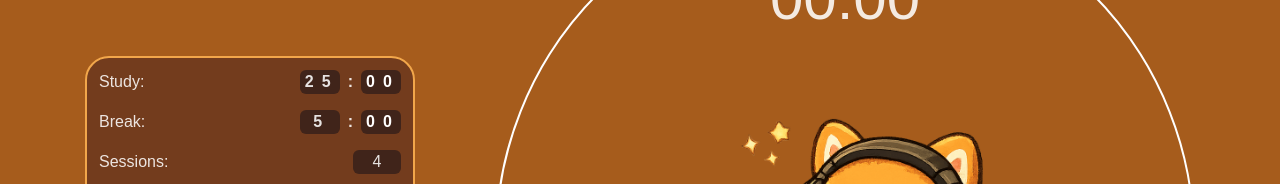
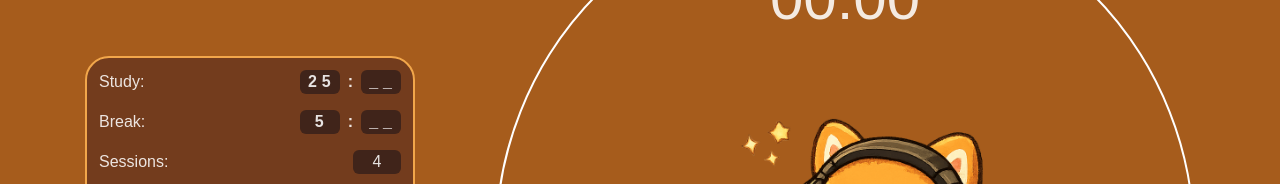
Before and after one commit to colacco/PomodoroInu, a React (Vite) app: page / in a window 1280 px wide. Shown: the part 201-385 px from the top of the page. Built offline with nearby package versions, Linux system fonts and the light colour scheme.

Commit message:
fix(language): fix Language file to detect current language

```diff
--- a/src/components/_shared/Language.tsx
+++ b/src/components/_shared/Language.tsx
@@ -2,8 +2,8 @@ import { useState, useEffect } from "react";
 import { useTranslation } from "react-i18next";
 
 export default function Language({className}: {className: string}){
-    const [ isChecked, setIsChecked ] = useState(false);
-    const { t, i18n } = useTranslation();
+     const { t, i18n } = useTranslation();
+    const [ isChecked, setIsChecked ] = useState(() => i18n.language === "pt");
 
     useEffect(() => {
         i18n.changeLanguage( isChecked? "pt" : "en" )
--- a/src/components/page-sections/home/Settings.tsx
+++ b/src/components/page-sections/home/Settings.tsx
@@ -12,7 +12,6 @@ interface SettingsProps {
 
 export default function Settings({ settings, closeSettings, timerSettings, onSettingsChange }: SettingsProps) {
     const { t, i18n } = useTranslation();
-
     const [language, setLanguage] = useState(i18n.language);
 
     const handleLanguageChange = (value: string) => {
@@ -20,9 +19,7 @@ export default function Settings({ settings, closeSettings, timerSettings, onSet
         i18n.changeLanguage(value);
     }
 
-
-    // Em telas lg+, sempre renderiza inline. Em telas menores, renderiza como modal apenas se settings for true
-    // O controle de visibilidade em mobile é feito via CSS (hidden quando !settings em mobile)
+    const inputClass = "w-10 pl-1 font-bold tracking-[0.3rem] rounded-md text-center bg-secondary-color placeholder-white placeholder:text-center";
 
     return (
         <>
@@ -105,7 +102,7 @@ export default function Settings({ settings, closeSettings, timerSettings, onSet
                                     className="w-12 bg-transparent placeholder-white"
                                     maxLength={5}
                                     value={timerSettings.sessions || ''}
-                                    placeholder="5"
+                                    placeholder=""
                                     type="tel"
                                     name="session"
                                     id="session"
@@ -129,14 +126,13 @@ export default function Settings({ settings, closeSettings, timerSettings, onSet
             <div className="hidden lg:block w-[330px] p-3 border-2 rounded-3xl border-quartenary-color bg-terciary-color">
                 <ul className="flex flex-col gap-4">
                     <li className="flex items-center justify-between">
-                        <label htmlFor="study">{t("home.settings.study")}:</label>
+                        <label htmlFor="studyMin">{t("home.settings.study")}:</label>
                         <div className="flex gap-2 ">
                             <input
-                                className="w-10 pl-1 font-bold tracking-[0.5rem] rounded-md text-center bg-secondary-color placeholder-white placeholder:text-center"
-                                name="studyMin"
+                                className={inputClass}
                                 id="studyMin"
                                 value={timerSettings.sMin || ''}
-                                placeholder="00"
+                                placeholder="__"
                                 type="tel"
                                 maxLength={2}
                                 onChange={(e) => onSettingsChange('sMin', e.target.value)}
@@ -144,11 +140,10 @@ export default function Settings({ settings, closeSettings, timerSettings, onSet
                             />
                             <p className=" text-center  text-1xl font-black ">:</p>
                             <input
-                                className="w-10 pl-1 font-bold tracking-[0.5rem] rounded-md text-center bg-secondary-color placeholder-white placeholder:text-center"
-                                name="studySec"
+                                className={inputClass}
                                 id="studySec"
                                 value={timerSettings.sSec || ''}
-                                placeholder="00"
+                                placeholder="__"
                                 type="tel"
                                 maxLength={2}
                                 onChange={(e) => onSettingsChange('sSec', e.target.value)}
@@ -157,14 +152,13 @@ export default function Settings({ settings, closeSettings, timerSettings, onSet
                         </div>
                     </li>
                     <li className="flex items-center justify-between">
-                        <label htmlFor="break">{t("home.settings.break")}:</label>
+                        <label htmlFor="breakMin">{t("home.settings.break")}:</label>
                         <div className="flex gap-2 ">
                             <input
-                                className="w-10 pl-1 font-bold tracking-[0.5rem] rounded-md text-center bg-secondary-color placeholder-white placeholder:text-center"
-                                name="breakMin"
+                                className={inputClass}
                                 id="breakMin"
                                 value={timerSettings.bMin || ''}
-                                placeholder="05"
+                                placeholder="__"
                                 type="tel"
                                 maxLength={2}
                                 onChange={(e) => onSettingsChange('bMin', e.target.value)}
@@ -172,11 +166,9 @@ export default function Settings({ settings, closeSettings, timerSettings, onSet
                             />
                             <p className=" text-center  text-1xl font-black ">:</p>
                             <input
-                                className="w-10 pl-1 font-bold tracking-[0.5rem] rounded-md text-center bg-secondary-color placeholder-white placeholder:text-center"
-                                name="breakSec"
-                                id="breakSec"
+                                className={inputClass}
                                 value={timerSettings.bSec || ''}
-                                placeholder="00"
+                                placeholder="__"
                                 type="tel"
                                 maxLength={2}
                                 onChange={(e) => onSettingsChange('bSec', e.target.value)}
@@ -190,7 +182,7 @@ export default function Settings({ settings, closeSettings, timerSettings, onSet
                             className="w-12 rounded-md text-center bg-secondary-color placeholder-white placeholder:text-center"
                             maxLength={5}
                             value={timerSettings.sessions || ''}
-                            placeholder="5"
+                            placeholder="_"
                             type="tel"
                             name="session"
                             id="session"
```
